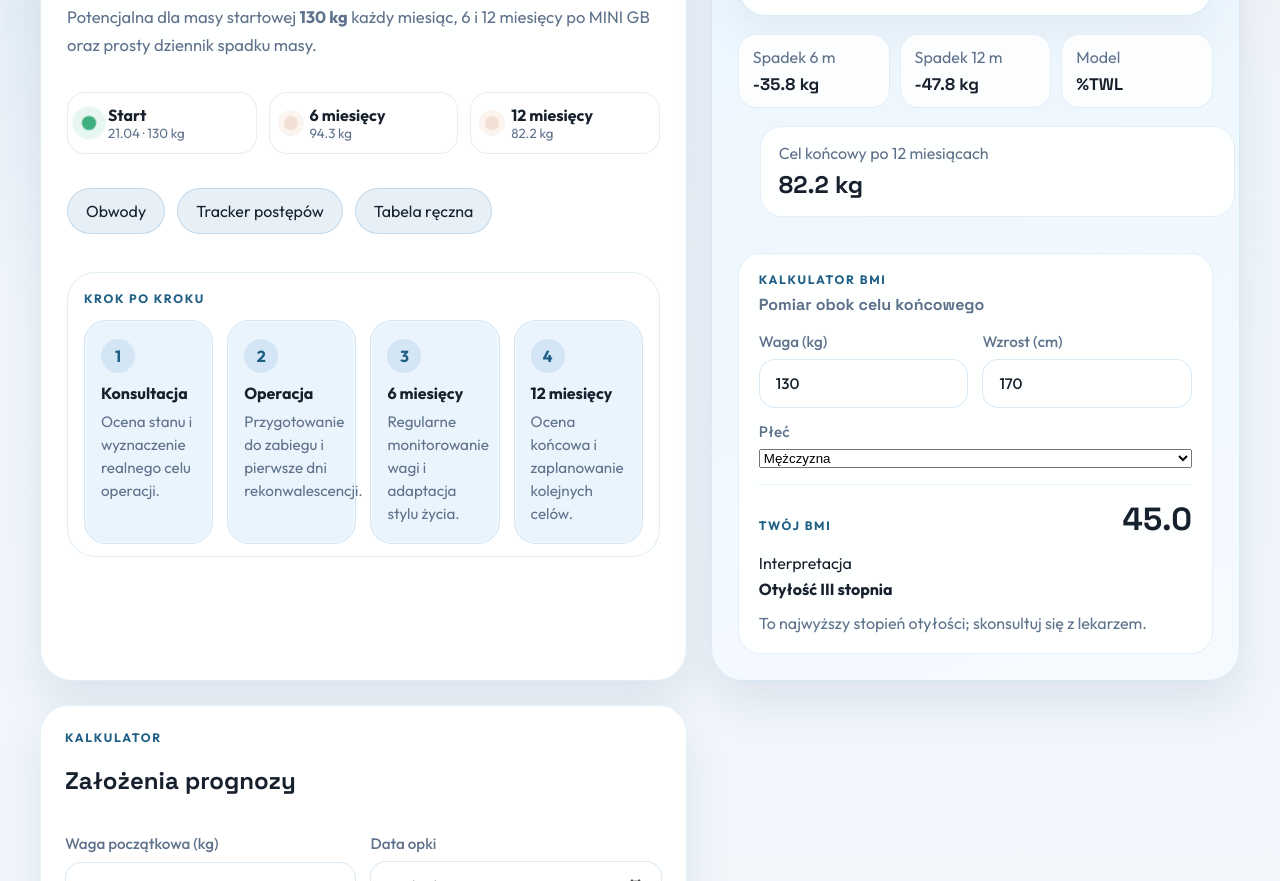
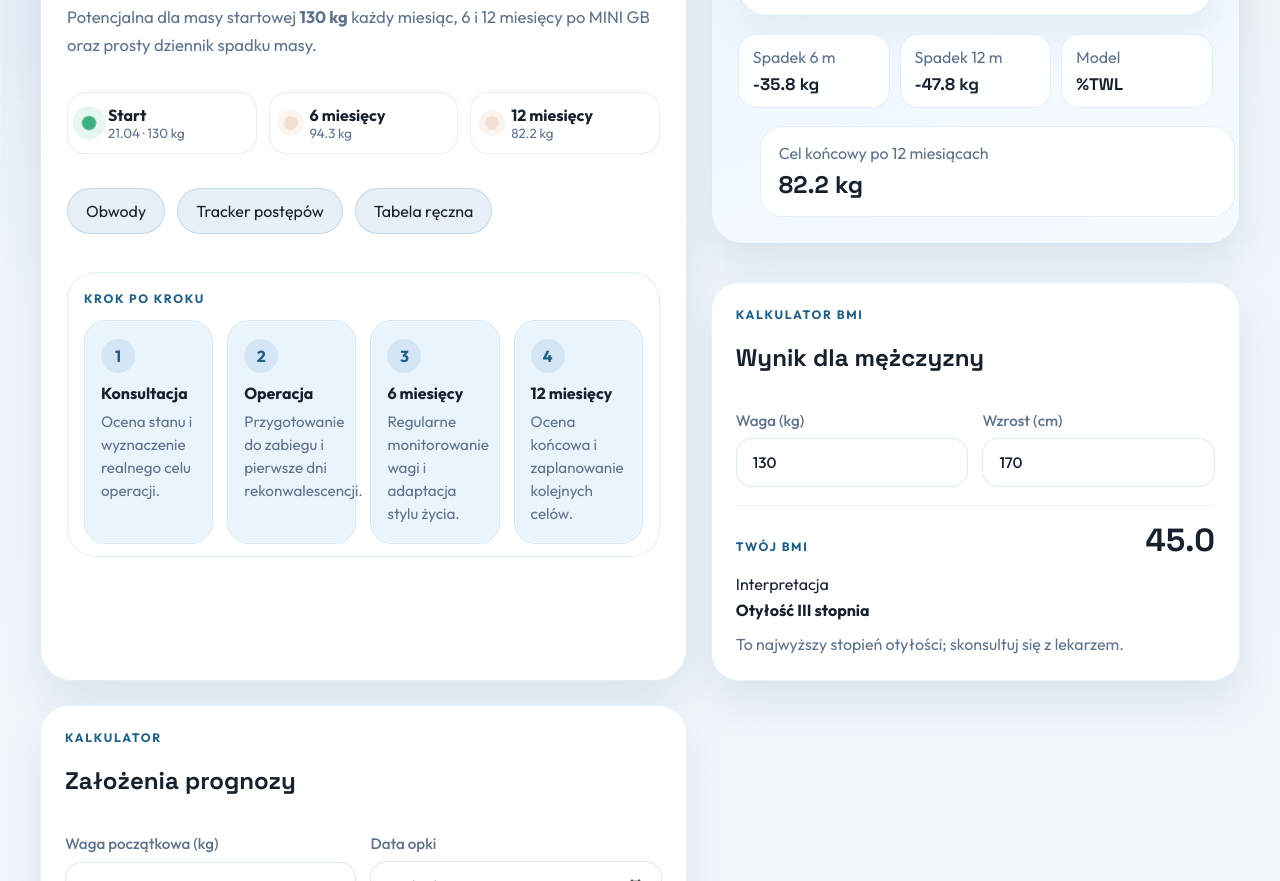
Before and after one commit to krokszi97/minigb, a plain HTML site: page index.html in a window 1280 px wide. Shown: the part 521-1402 px from the top of the page. Drawn offline with Linux system fonts and the light colour scheme.

Commit message:
poprawione bmi

```diff
--- a/index.html
+++ b/index.html
@@ -168,12 +168,13 @@
               <span>Cel końcowy po 12 miesiącach</span>
               <strong>82.2 kg</strong>
             </div>
+          </div>
 
-            <div class="bmi-panel hero-bmi-panel">
-              <div class="bmi-panel-head">
+          <article class="card hero-bmi-card reveal-card">
+            <div class="card-head">
               <div>
                 <p class="section-label">Kalkulator BMI</p>
-                  <h3>Pomiar obok celu końcowego</h3>
+                <h2>Wynik dla mężczyzny</h2>
               </div>
             </div>
 
@@ -186,13 +187,6 @@
                 Wzrost (cm)
                 <input id="bmiHeight" type="number" min="120" max="230" step="0.1" value="170" />
               </label>
-                <label class="full-span">
-                  Płeć
-                  <select id="bmiSex">
-                    <option value="male">Mężczyzna</option>
-                    <option value="female">Kobieta</option>
-                  </select>
-                </label>
             </form>
 
             <div class="bmi-result">
@@ -202,14 +196,13 @@
               </div>
               <div class="bmi-result-meta">
                 <span>Interpretacja</span>
-                  <strong id="bmiCategory">Podaj dane, aby obliczyć wynik</strong>
+                <strong id="bmiCategory">Podaj wagę i wzrost</strong>
               </div>
               <p id="bmiDescription" class="bmi-description">
-                  BMI pomaga ocenić proporcje masy ciała. Uwzględnia płeć oraz aktualny ciężar.
+                Licznik BMI jest oparty na wynikach dla mężczyzn i pomaga sprawdzić zakres masy ciała.
               </p>
             </div>
-            </div>
-          </div>
+          </article>
         </div>
 
         <!-- KOLUMNA LEWA: kalkulator i plan miesięczny -->
--- a/script.js
+++ b/script.js
@@ -39,7 +39,6 @@ const entryNoteInput = document.querySelector("#entryNote");
 
 const bmiWeightInput = document.querySelector("#bmiWeight");
 const bmiHeightInput = document.querySelector("#bmiHeight");
-const bmiSexSelect = document.querySelector("#bmiSex");
 const bmiValue = document.querySelector("#bmiValue");
 const bmiCategory = document.querySelector("#bmiCategory");
 const bmiDescription = document.querySelector("#bmiDescription");
@@ -94,7 +93,7 @@ function formatSignedKg(value) {
   return `${prefix}${value.toFixed(1)} kg`;
 }
 
-function getBMICategory(bmi, sex) {
+function getBMICategory(bmi) {
   if (bmi < 18.5) {
     return {
       label: "Niedowaga",
@@ -104,15 +103,13 @@ function getBMICategory(bmi, sex) {
   if (bmi < 25) {
     return {
       label: "Prawidłowa masa ciała",
-      note: sex === "female"
-        ? "Dobra kondycja dla kobiety, monitoruj regularnie obwód talii."
-        : "Dobra kondycja dla mężczyzny, utrzymuj aktywność."
+      note: "Dobra kondycja dla mężczyzny, warto utrzymać aktywność.",
     };
   }
   if (bmi < 30) {
     return {
       label: "Nadwaga",
-      note: "Warto kontynuować redukcję masy i obserwować osiągnięcia.",
+      note: "Warto kontynuować redukcję masy i obserwować postępy.",
     };
   }
   if (bmi < 35) {
@@ -140,13 +137,12 @@ function calculateBMI(weightKg, heightCm) {
 }
 
 function updateBMI() {
-  if (!bmiWeightInput || !bmiHeightInput || !bmiSexSelect) {
+  if (!bmiWeightInput || !bmiHeightInput) {
     return;
   }
 
   const weight = Number(bmiWeightInput.value) || 0;
   const height = Number(bmiHeightInput.value) || 0;
-  const sex = bmiSexSelect.value;
 
   if (weight <= 0 || height <= 0) {
     bmiValue.textContent = "—";
@@ -157,7 +153,7 @@ function updateBMI() {
 
   const bmi = calculateBMI(weight, height);
   const rounded = bmi.toFixed(1);
-  const category = getBMICategory(bmi, sex);
+  const category = getBMICategory(bmi);
 
   bmiValue.textContent = rounded;
   bmiCategory.textContent = category.label;
@@ -165,7 +161,7 @@ function updateBMI() {
 }
 
 function renderBMI(state) {
-  if (!bmiWeightInput || !bmiHeightInput || !bmiSexSelect) {
+  if (!bmiWeightInput || !bmiHeightInput) {
     return;
   }
 
@@ -800,10 +796,9 @@ calculatorForm.addEventListener("input", () => {
   render();
 });
 
-if (bmiWeightInput && bmiHeightInput && bmiSexSelect) {
+if (bmiWeightInput && bmiHeightInput) {
   bmiWeightInput.addEventListener("input", updateBMI);
   bmiHeightInput.addEventListener("input", updateBMI);
-  bmiSexSelect.addEventListener("change", updateBMI);
 }
 
 // Dodaje nowy wpis do trackera.
--- a/styles.css
+++ b/styles.css
@@ -754,6 +754,24 @@ input:focus {
   }
 }
 
+.hero-bmi-card {
+  margin-top: 22px;
+}
+
+.hero-bmi-card .form-grid {
+  grid-template-columns: repeat(2, minmax(0, 1fr));
+}
+
+.hero-bmi-card .bmi-result {
+  margin-top: 18px;
+}
+
+@media (max-width: 720px) {
+  .hero-bmi-card .form-grid {
+    grid-template-columns: 1fr;
+  }
+}
+
 .bmi-panel {
   margin-top: 18px;
   padding: 18px 20px;
```
Lines whose indentation alone changed are shown as unchanged.
